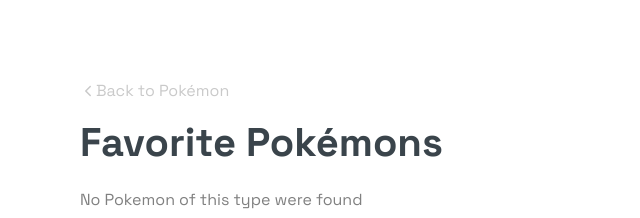
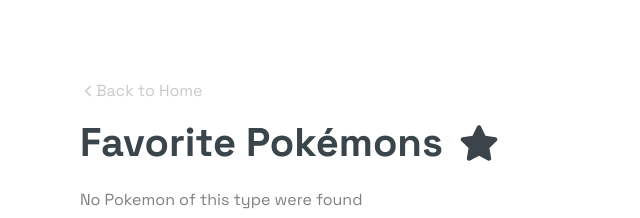
Before and after one commit to AntonyHaro/kanto-pokemons, a React (Vite) app: page /favorites in a window 1280 px wide. Shown: the top 218 px of the page, without its empty margins (0-640 px from the left). Built offline with nearby package versions, Linux system fonts and the light colour scheme.

Commit message:
melhorias no código

```diff
--- a/src/pages/Favorites/Favorites.jsx
+++ b/src/pages/Favorites/Favorites.jsx
@@ -1,5 +1,6 @@
 import { Link } from "react-router-dom";
 import { IoIosArrowBack } from "react-icons/io";
+import { FaStar } from "react-icons/fa6";
 import PokemonList from "../../components/PokemonsList/PokemonsList";
 import styles from "./Favorites.module.css";
 
@@ -11,9 +12,11 @@
         <div className={styles.favorites}>
             <header>
                 <Link to={`/`} className={styles.backButton}>
-                    <IoIosArrowBack /> Back to Pokémon
+                    <IoIosArrowBack /> Back to Home
                 </Link>
-                <h1>Favorite Pokémons</h1>
+                <h1>
+                    Favorite Pokémons <FaStar />
+                </h1>
             </header>
 
             <PokemonList pokemons={favoritePokemons} />
--- a/src/pages/Favorites/Favorites.module.css
+++ b/src/pages/Favorites/Favorites.module.css
@@ -6,6 +6,9 @@
 
 .favorites h1 {
     font-size: 2.5em;
+    display: flex;
+    align-items: center;
+    gap: 1rem;
 }
 
 section {
--- a/src/pages/PokemonInfo/PokemonInfo.module.css
+++ b/src/pages/PokemonInfo/PokemonInfo.module.css
@@ -88,6 +88,7 @@
     transform: translateY(-0.2rem);
     color: white;
     background-color: gray;
+    transform: rotate(360deg);
 }
 
 .favorite {
```
